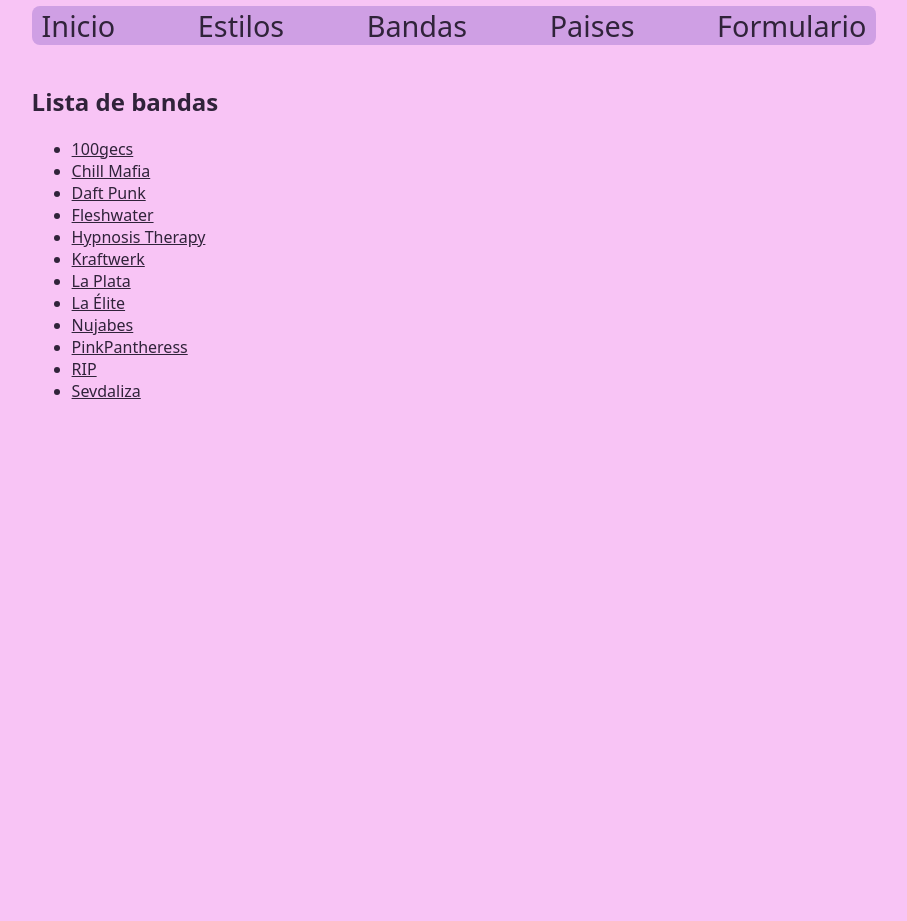
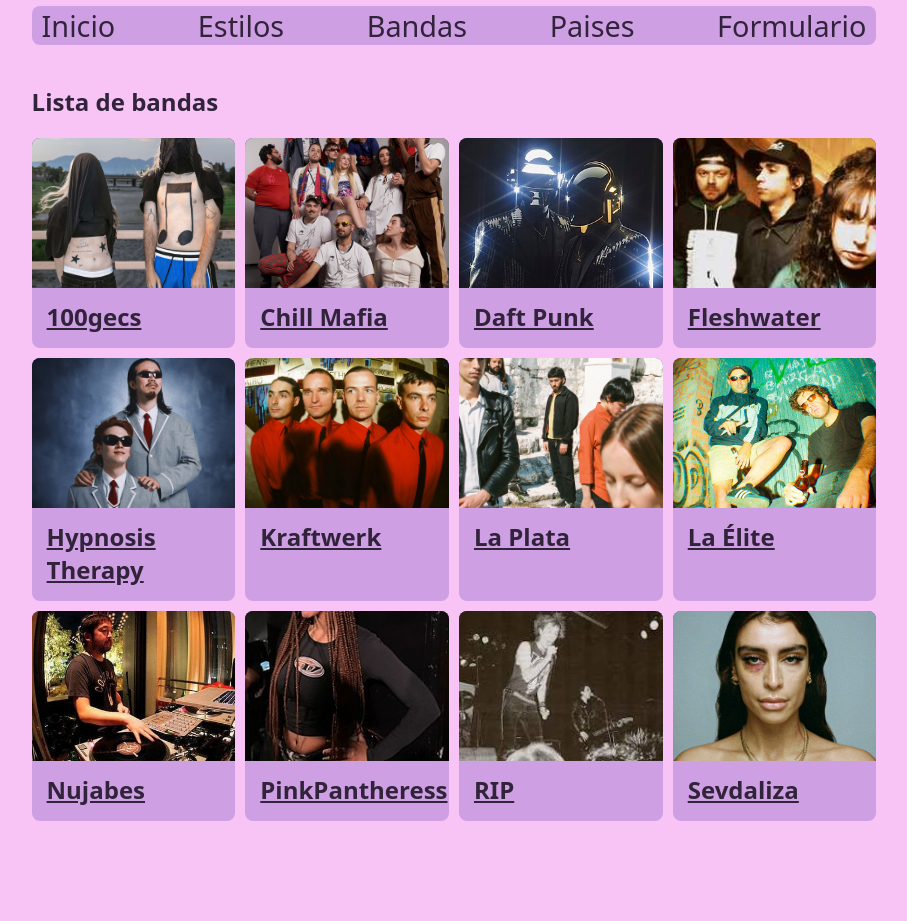
Before and after one commit to unaiLarra/jukeBox, a Django app: page /bandas in a window 1280 px wide. Shown: the part 313-1234 px from the top of the page, without its empty margins (186-1093 px from the left). Before the commit the page ends 712 px from the top, so only its background shows below. Run offline with Django 4.2, Linux system fonts and the light colour scheme; data comes from the database, SQL or seed files in the repository; both versions use the stored data as it was after the commit.

Commit message:
mas estilos y html

```diff
--- a/appJukeBox/static/css/estilos.css
+++ b/appJukeBox/static/css/estilos.css
@@ -28,7 +28,8 @@
     text-align: center;
 }
 
-section {
+#dinamico {
+    margin-bottom: 100px;
     padding-top: 20px;
     padding-left: 17%;
     padding-right: 17%;
@@ -83,7 +84,7 @@
 
 .card {
     background-color: rgb(207, 159, 228);
-    min-height: 100px;
+    min-height: 70px;
     border-radius: 8px;
 }
 
@@ -93,6 +94,10 @@
     border-radius: 8px 8px 0 0;
     overflow: hidden;
     display: block;
+}
+
+.card-content {
+    margin-bottom: 15px;
 }
 
 .card-image img{
@@ -109,6 +114,7 @@
 
 .card ul {
     margin-top: 8px;
+    margin-bottom: 0px;
 }
 
 form *{
--- a/appJukeBox/templates/bandas.html
+++ b/appJukeBox/templates/bandas.html
@@ -4,15 +4,26 @@
 
 {% block contenido %}
     <h2>Lista de bandas</h2>
-    {% if bandas %}
-            <ul>
-                {% for b in bandas %}
-                <li>
-                    <a href="/bandas/{{ b.id }}">{{ b.nombre}}</a>
-                </li>
-                {% endfor %}
-            </ul>
+
+    <section class="container">
+        {% if bandas %}
+            {% for b in bandas %}
+            <div class="card">
+                <div class="card-image">
+                    {% if b.imagen %}
+                    <img src="{{b.imagen.url}}" alt="sin imagen">
+                    {% endif %}
+                </div>
+                <div class="card-content">
+                    <h2>
+                        <a href="/bandas/{{ b.id }}">{{ b.nombre}}</a>
+                    </h2>
+                </div>
+            </div>
+            {% endfor %}
         {% else %}
             <p>No hay bandas creadas.</p>
-    {% endif %}
+        {% endif %}
+    </section>
+
 {% endblock %}
--- a/appJukeBox/templates/base.html
+++ b/appJukeBox/templates/base.html
@@ -20,7 +20,7 @@
             <a id="paises" href="/paises">Paises</a>
             <a id="formulario" href="/formulario">Formulario</a>
           </nav>
-	     <section>
+	     <section id="dinamico">
              {% block contenido %}{% endblock %}
          </section>
         </div>
```
Also changed, not shown: appJukeBox/media/images/Screenshot_2023-11-29_at_10-33-39_100gecs_-_Búsqueda_de_Google.png (added), appJukeBox/media/images/la-elite-punk.jpg (added), appJukeBox/media/images/la-plata-2021.jpg (added), appJukeBox/templates/paises.html (indentation only), db.sqlite3.
